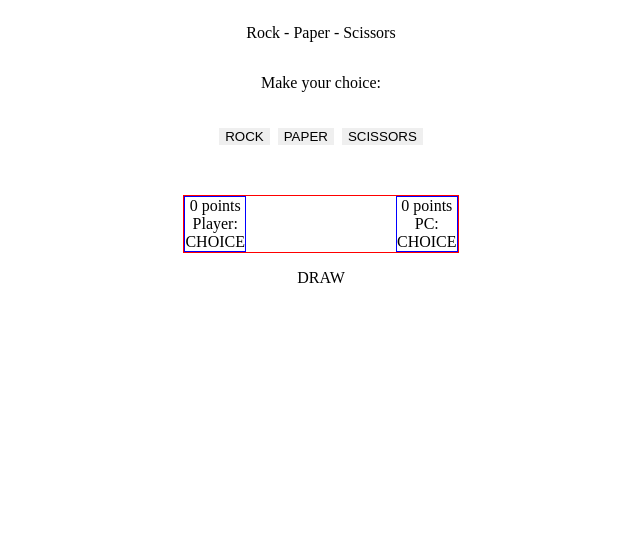
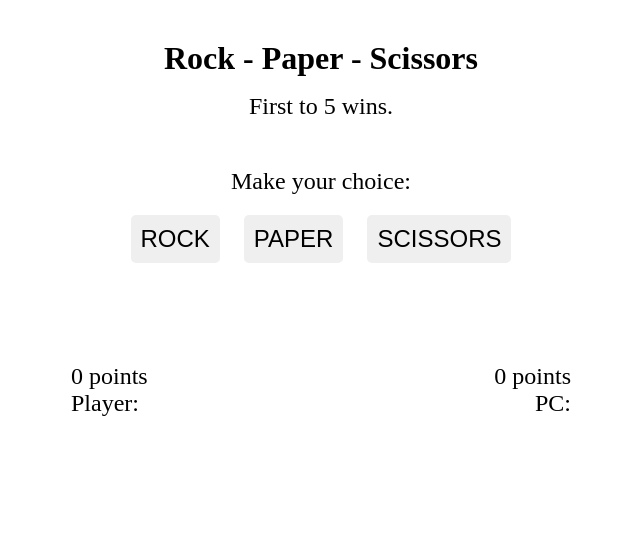
Before and after one commit to waltvenditti/rock-paper-scissors, a plain HTML site: page index.html in a window 1280 px wide. Shown: the whole page, without its empty margins (319-959 px from the left). Drawn offline with Linux system fonts and the light colour scheme.

Commit message:
made progress on webpage styles

```diff
--- a/index.html
+++ b/index.html
@@ -8,8 +8,9 @@
 </head>
 <body>
     <header>
-        <p>Rock - Paper - Scissors</p>
-        <p>Make your choice:</p>
+        <p class='title'>Rock - Paper - Scissors</p>
+        <p class='sub-title'>First to 5 wins.</p>
+        <p class='sub-title-2'>Make your choice:</p>
     </header>
     <div class="main-container">
         <button id="btn-r">ROCK</button>
@@ -20,16 +21,16 @@
         <div class="player-choice">
             <p class='score'>0 points</p>
             <p class='user'>Player:</p>
-            <div class='selection'>CHOICE</div>
+            <div class='selection'></div>
         </div>
         <div class="comp-choice">
             <p class='score'>0 points</p>
             <p class='user'>PC:</p>
-            <div class='selection'>CHOICE</div>
+            <div class='selection'></div>
         </div>
     </div>
     <div class='verdict'>
-        <p>DRAW</p>
+        <p></p>
     </div>
 </body>
 </html>
--- a/script.js
+++ b/script.js
@@ -116,8 +116,8 @@ function removeButtons() {
 function updateChoice(playerChoice, compChoice) {
     let playerChoiceText = document.querySelector('.player-choice .selection');
     let compChoiceText = document.querySelector('.comp-choice .selection');
-    playerChoiceText.textContent = playerChoice;
-    compChoiceText.textContent = compChoice;
+    playerChoiceText.textContent = playerChoice.toUpperCase();
+    compChoiceText.textContent = compChoice.toUpperCase();
 };
 
 // button listeners
--- a/styles.css
+++ b/styles.css
@@ -1,5 +1,8 @@
 * {
     border: 0px solid black;
+    font-size: 24px;
+    background-color: ;
+    caret-color: transparent;
 }
 
 body {
@@ -16,31 +19,73 @@ header {
     margin-bottom: 20px;
 }
 
+button {
+    padding: 10px;
+    border-radius: 5px;
+}
+
+
+.title {
+    font-size: 32px;
+    font-weight: bold;
+    margin-bottom: 16px;
+}
+
+.sub-title {
+    margin-top: 0px;
+}
+
+.sub-title-2 {
+    margin-bottom: 0px;
+}
+
 .main-container {
     display: flex;
     align-items: center;
     justify-content: center;
-    gap: 8px;
+    gap: 24px;
 }
 
 .player-comp-choice {
-    border: 1px solid red;
+    border: 0px solid red;
     display: flex;
     flex-direction: row;
-    margin-top: 50px;
-    align-items: space-between;
-    gap: 150px;
+    margin-top: 100px;
+    justify-content: space-between;
+    width: 100%;
+    max-width: 500px;
+}
+
+.score {
+    font-weight: ;
+}
+
+.user {
+    padding-bottom: 10px;
+
 }
 
 .player-choice,
 .comp-choice {
     height: ;
     width: ;
-    border: 1px solid blue;
+    border: 0px solid blue;
     display: flex;
     flex-direction: column;
-    align-items: center;
     justify-content: center;
+}
+
+.player-choice {
+    align-items: flex-start;
+}
+
+.comp-choice {
+    align-items: flex-end;
+}
+
+.verdict {
+    margin-top: 80px;
+    font-weight: bold;
 }
 
 .user,
```
